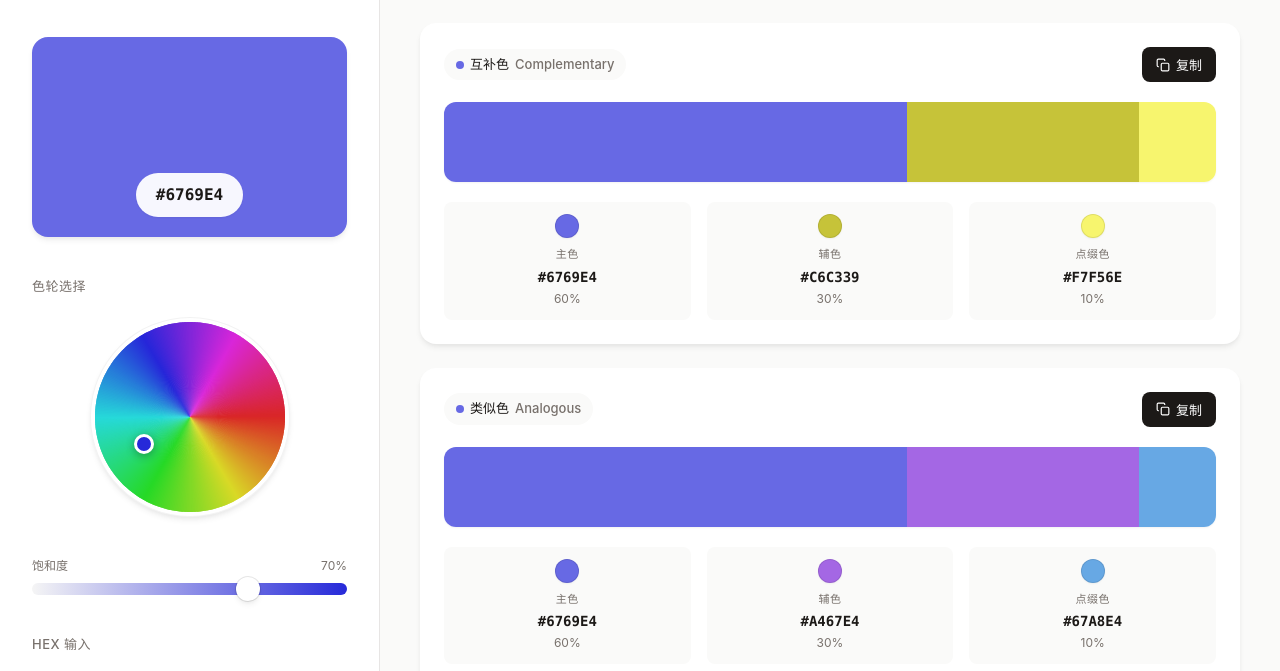
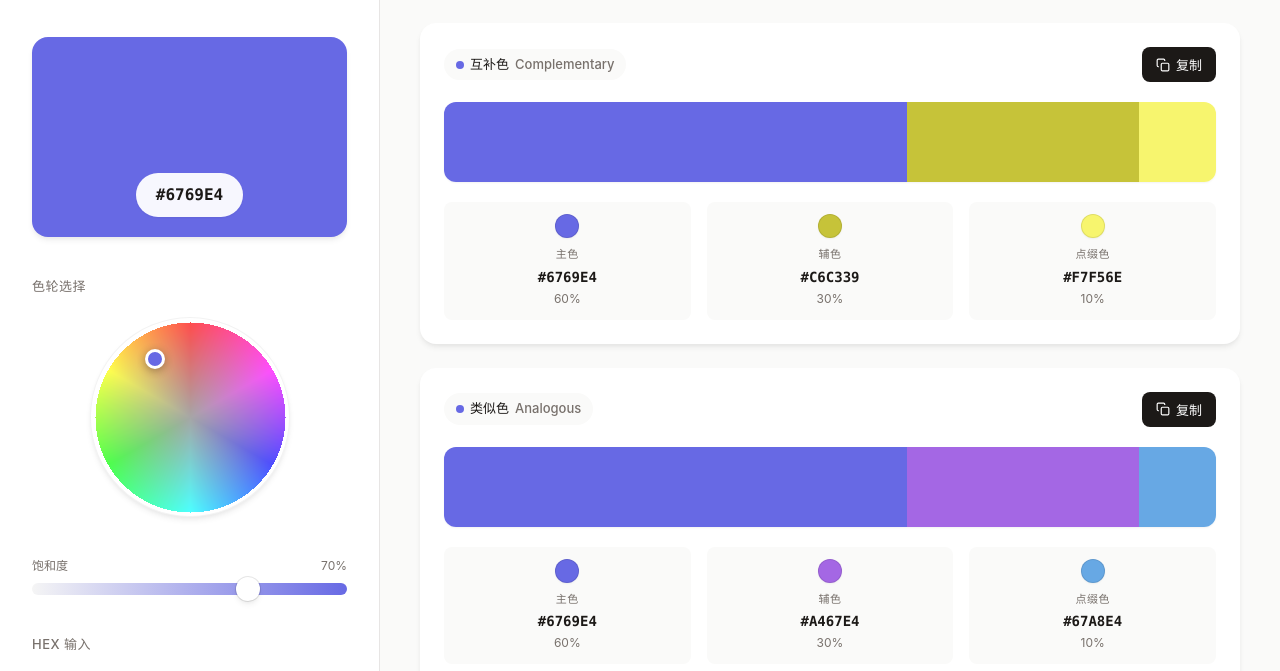
Before and after one commit to alandtsang/color-combo, a plain HTML site: page index.html in a window 1280 px wide. Shown: the part 116-787 px from the top of the page. Drawn offline with Linux system fonts and the light colour scheme.

Commit message:
fix: select color incrrect issue

```diff
--- a/index.html
+++ b/index.html
@@ -589,30 +589,56 @@
       const centerY = 100;
       const radius = 95;
 
-      for (let angle = 0; angle < 360; angle++) {
-        const startAngle = (angle - 1) * Math.PI / 180;
-        const endAngle = (angle + 1) * Math.PI / 180;
+      // Clear canvas
+      ctx.clearRect(0, 0, 200, 200);
 
-        ctx.beginPath();
-        ctx.moveTo(centerX, centerY);
-        ctx.arc(centerX, centerY, radius, startAngle, endAngle);
-        ctx.closePath();
+      // Draw color wheel pixel by pixel for correct saturation gradient
+      const imageData = ctx.createImageData(200, 200);
+      const data = imageData.data;
 
-        const saturation = currentSaturation;
-        ctx.fillStyle = `hsl(${angle}, ${saturation}%, 50%)`;
-        ctx.fill();
+      for (let py = 0; py < 200; py++) {
+        for (let px = 0; px < 200; px++) {
+          const x = px - centerX;
+          const y = py - centerY;
+          const distance = Math.sqrt(x * x + y * y);
+
+          if (distance <= radius) {
+            // Selector angle: 0°=top, 90°=right, 180°=bottom, 270°=left
+            // atan2(-y, x): 0°=right, 90°=top, 180°=left, 270°=bottom
+            // SelectorAngle = (atan2(-y,x) - 90 + 360) % 360
+            let rawAngle = Math.atan2(-y, x) * 180 / Math.PI;
+            if (rawAngle < 0) rawAngle += 360;
+            const angle = (rawAngle - 90 + 360) % 360;
+
+            // Saturation based on distance from center (0 at center, 100 at edge)
+            const saturation = (distance / radius) * 100;
+            const lightness = 65;
+
+            const rgb = hslToRgb(angle, saturation, lightness);
+            const idx = (py * 200 + px) * 4;
+            data[idx] = rgb.r;
+            data[idx + 1] = rgb.g;
+            data[idx + 2] = rgb.b;
+            data[idx + 3] = 255;
+          }
+        }
       }
+
+      ctx.putImageData(imageData, 0, 0);
     }
 
     // Update wheel selector position
     function updateWheelSelector() {
-      const angle = currentHue * Math.PI / 180;
-      const radius = 75 * (currentSaturation / 100);
-      const x = 100 + radius * Math.cos(angle - Math.PI / 2);
-      const y = 100 + radius * Math.sin(angle - Math.PI / 2);
+      const angleRad = currentHue * Math.PI / 180;
+      const radius = 95 * (currentSaturation / 100);
+      // Selector angle: 0°=top, 90°=right, 180°=bottom, 270°=left
+      // atan2(-y, x) coordinate: 0°=right, 90°=top, 180°=left, 270°=bottom
+      // Position formula: x = r*cos(θ), y = r*sin(θ) relative to center
+      const x = 100 + radius * Math.cos(angleRad);
+      const y = 100 + radius * Math.sin(angleRad);
       wheelSelector.style.left = `${x}px`;
       wheelSelector.style.top = `${y}px`;
-      wheelSelector.style.backgroundColor = `hsl(${currentHue}, ${currentSaturation}%, 50%)`;
+      wheelSelector.style.backgroundColor = `hsl(${currentHue}, ${currentSaturation}%, 65%)`;
     }
 
     // Handle color wheel click
@@ -621,11 +647,16 @@
       const x = e.clientX - rect.left - 100;
       const y = e.clientY - rect.top - 100;
 
-      let angle = Math.atan2(y, x) * 180 / Math.PI + 90;
-      if (angle < 0) angle += 360;
+      // atan2(-y, x) gives: 0° at right, 90° at top, 180° at left, 270° at bottom
+      // Selector angle: 0° at top, 90° at right, 180° at bottom, 270° at left
+      // So selectorAngle = (drawingAngle - 90 + 360) % 360
+      let drawingAngle = Math.atan2(-y, x) * 180 / Math.PI;
+      if (drawingAngle < 0) drawingAngle += 360;
+      const angle = (drawingAngle - 90 + 360) % 360;
 
+      // Saturation based on distance from center (0=center, 95=edge)
       const distance = Math.sqrt(x * x + y * y);
-      const saturation = Math.min(100, Math.max(0, (distance / 75) * 100));
+      const saturation = Math.min(100, Math.max(0, (distance / 95) * 100));
 
       currentHue = Math.round(angle);
       currentSaturation = Math.round(saturation);
@@ -637,7 +668,7 @@
     // Update from HSL values
     function updateFromHSL() {
       saturationValue.textContent = `${currentSaturation}%`;
-      saturationSlider.style.color = `hsl(${currentHue}, ${currentSaturation}%, 50%)`;
+      saturationSlider.style.color = `hsl(${currentHue}, ${currentSaturation}%, 65%)`;
 
       const hex = hslToHex(currentHue, currentSaturation, currentLightness);
       mainColorPreview.style.backgroundColor = hex;
```
Also changed, not shown: 2 other files.
